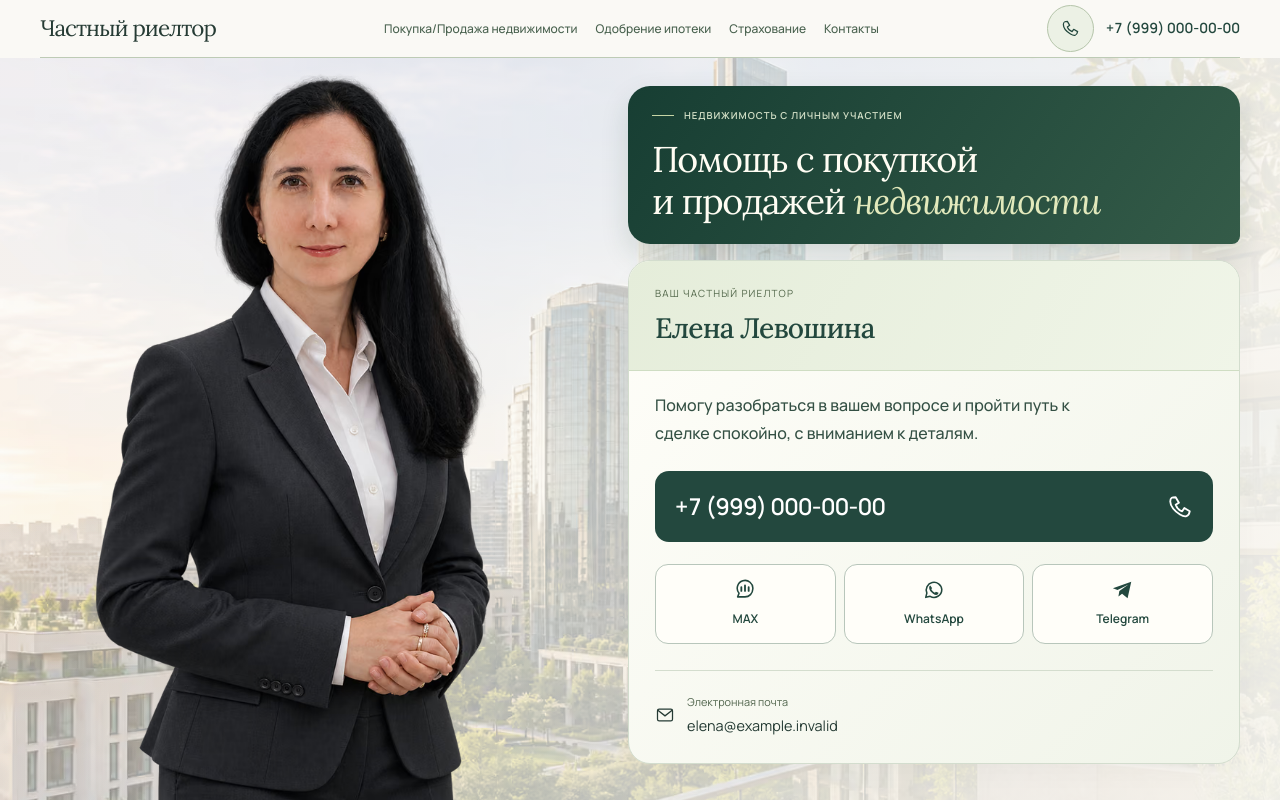
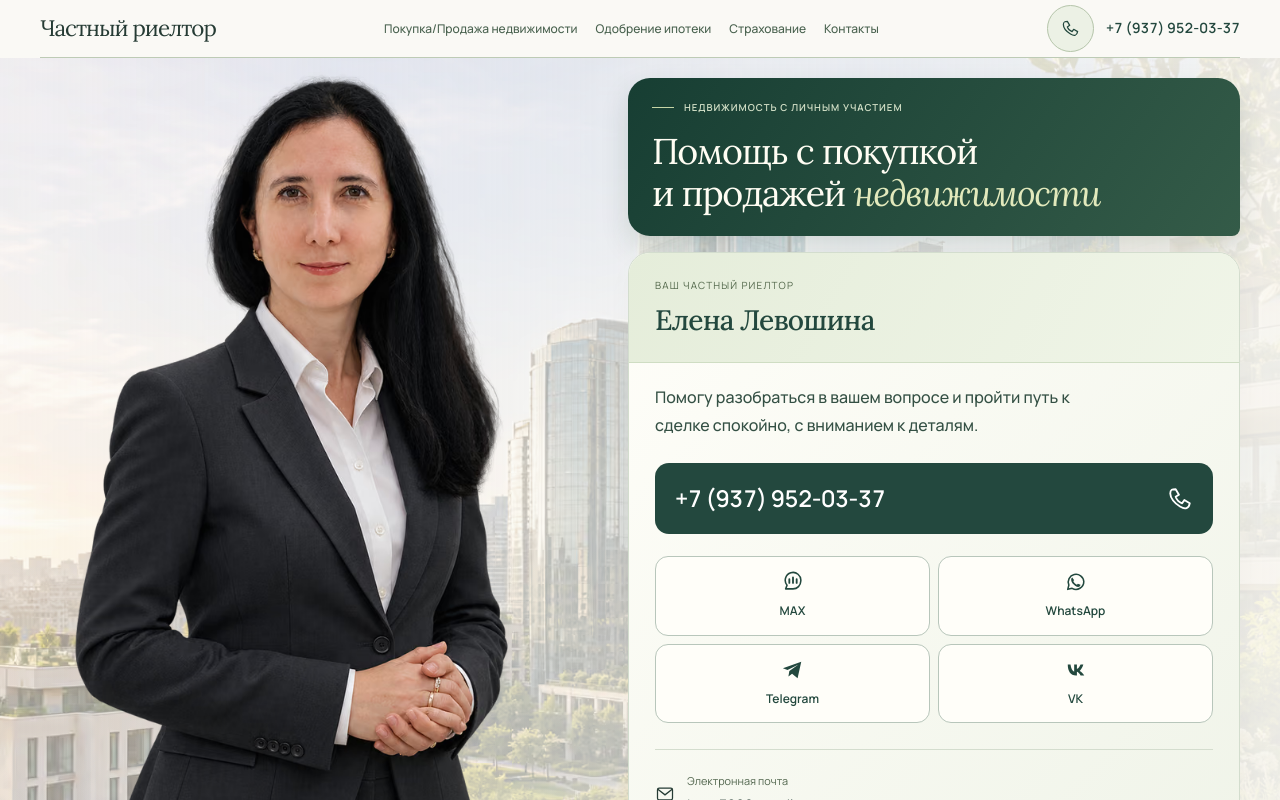
Before and after one commit to kuqmua/realtor_website, a React (Vite) app: page / in a window 1280 px wide. Shown: the top 800 px of the page. Built offline with nearby package versions, Linux system fonts and the light colour scheme.

Commit message:
Update realtor contacts and add VK link

```diff
--- a/scripts/validate-content.ts
+++ b/scripts/validate-content.ts
@@ -120,6 +120,7 @@ export function validateSite(
       MAX: ["max.ru"],
       WhatsApp: ["wa.me"],
       Telegram: ["t.me"],
+      VK: ["vk.ru", "vk.com"],
     };
     if (
       u.protocol !== "https:" ||
--- a/src/components/MessengerIcon.tsx
+++ b/src/components/MessengerIcon.tsx
@@ -8,7 +8,12 @@ export function MessengerIcon({ name }: { name: string }) {
       aria-hidden="true"
       focusable="false"
     >
-      {name === "Telegram" ? (
+      {name === "VK" ? (
+        <path
+          d="M3 6h3c.5 4 2 7 4 8V6h3v5c2-1 3-3 4-5h3c-1 3-2 5-4 7 2 1 4 3 5 5h-4c-1-2-3-4-4-4v4h-1C6 18 3 13 3 6Z"
+          fill="currentColor"
+        />
+      ) : name === "Telegram" ? (
         <path
           d="m21 3-4 18-6-5-4 3 1-6 10-7-12 6-5-2L21 3Z"
           fill="currentColor"
--- a/src/data/site.ts
+++ b/src/data/site.ts
@@ -7,14 +7,18 @@ export const site = {
   title: "Риелтор в Чебоксарах — Елена Левошина",
   description:
     "Личная помощь с покупкой и продажей недвижимости, одобрением ипотеки, сопровождением сделки и страхованием. Чебоксары, Новочебоксарск и Чувашия.",
-  // Тестовые реквизиты. Перед публикацией замените и проверьте каждый контакт.
-  phone: "+79990000000",
-  phoneDisplay: "+7 (999) 000-00-00",
-  email: "elena@example.invalid",
+  // Контакты, предоставленные владельцем сайта.
+  phone: "+79379520337",
+  phoneDisplay: "+7 (937) 952-03-37",
+  email: "Lena3009@mail.ru",
   messengers: [
-    { name: "MAX", url: "https://max.ru/example-demo" },
-    { name: "WhatsApp", url: "https://wa.me/79990000000" },
-    { name: "Telegram", url: "https://t.me/example_demo_realtor" },
+    {
+      name: "MAX",
+      url: "https://max.ru/u/f9LHodD0cOL-DMySYk-HuCIliQ_wALW-nTKOezh31hBsnPciAoxFr_COIpI",
+    },
+    { name: "WhatsApp", url: "https://wa.me/qr/3RYAZZTYTTHHJ1" },
+    { name: "Telegram", url: "https://t.me/Elena_rieltor21" },
+    { name: "VK", url: "https://vk.ru/elena30091981" },
   ] as { name: string; url: string }[],
   origin: "https://realtor.example.invalid",
   approved: false,
--- a/src/styles/global.css
+++ b/src/styles/global.css
@@ -2903,3 +2903,8 @@ h4 {
     );
   }
 }
+
+.hero-contact-card .messenger-links,
+.contact-panel .messenger-links {
+  grid-template-columns: repeat(2, minmax(0, 1fr));
+}
```
